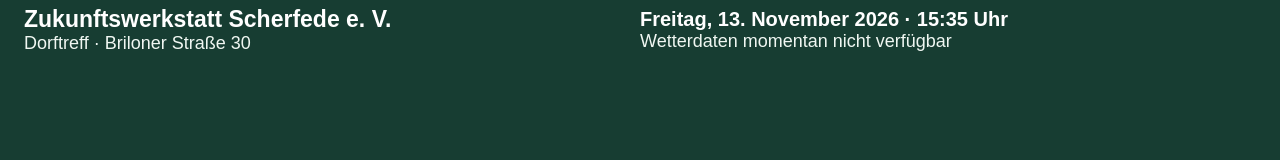
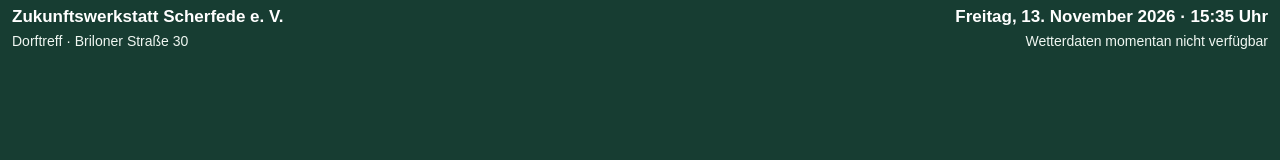
Before and after one commit to aaltmann-design/scherfede-stele, a plain HTML site: page index.html in a window 1280 px wide. Drawn offline with Linux system fonts and the light colour scheme; no server answers.

Commit message:
Add files via upload

```diff
--- a/index.html
+++ b/index.html
@@ -2,49 +2,76 @@
 <html lang="de">
 <head>
 <meta charset="utf-8">
-<meta name="viewport" content="width=device-width,initial-scale=1">
+<meta name="viewport" content="width=device-width, initial-scale=1">
 <title>Zukunftswerkstatt Scherfede e. V. – Stele Kopfzeile</title>
 <style>
-* {box-sizing:border-box}
-html,body{margin:0;width:100%;height:100%;overflow:hidden;background:#173d32;color:#fff;font-family:Arial,Helvetica,sans-serif}
-header{height:60px;width:100%;max-width:100%;display:grid;grid-template-columns:50% 50%;align-items:center;padding:6px 24px;gap:0}
-.left .name{font-weight:700;font-size:23px;white-space:nowrap}
-.left .addr{font-size:18px;color:#f0f7f2;white-space:nowrap}
-.datetime{font-size:20px;font-weight:700;white-space:nowrap}
-.weather{font-size:18px;color:#f0f7f2;white-space:nowrap}
-@media(max-width:850px){header{width:100%;grid-template-columns:46% 54%;padding:10px 14px}.left .name{font-size:clamp(11px,2.5vw,29px)}.left .addr{font-size:clamp(10px,1.8vw,22px)}.datetime{font-size:clamp(11px,2vw,24px)}.weather{font-size:clamp(10px,1.8vw,22px)}}
+  * { box-sizing: border-box; }
+  html, body { margin: 0; padding: 0; width: 100%; height: 100%; overflow: hidden; background: #173d32; color: white; font-family: Arial, Helvetica, sans-serif; }
+  /* Galaxy Signage skaliert diese 60px hohe HTML-Fläche auf 120px. */
+  .kopf { position: relative; width: 100%; height: 60px; background: #173d32; overflow: hidden; }
+  .links, .rechts { position: absolute; top: 0; height: 60px; min-width: 0; }
+  .links { left: 12px; right: 52%; }
+  .rechts { left: 48%; right: 12px; text-align: right; }
+  .name, .datum { position: absolute; top: 7px; left: 0; right: 0; font-size: 17px; font-weight: 700; line-height: 20px; white-space: nowrap; }
+  .adresse, .wetter { position: absolute; top: 33px; left: 0; right: 0; font-size: 14px; line-height: 17px; color: #f0f7f2; white-space: nowrap; }
+  @media(max-width: 850px) {
+    .links { left: 8px; right: 52%; }
+    .rechts { left: 48%; right: 8px; }
+    .name, .datum { font-size: clamp(9px, 1.6vw, 17px); }
+    .adresse, .wetter { font-size: clamp(8px, 1.35vw, 14px); }
+  }
 </style>
 </head>
 <body>
-<header aria-label="Stele Kopfzeile">
- <section class="left"><div class="name">Zukunftswerkstatt Scherfede e. V.</div><div class="addr">Dorftreff · Briloner Straße 30</div></section>
- <section class="right"><div class="datetime" id="datetime">Datum und Uhrzeit werden geladen …</div><div class="weather" id="weather">Wetter Scherfede wird geladen …</div></section>
+<header class="kopf" aria-label="Stele Kopfzeile">
+  <section class="links">
+    <div class="name">Zukunftswerkstatt Scherfede e. V.</div>
+    <div class="adresse">Dorftreff · Briloner Straße 30</div>
+  </section>
+  <section class="rechts">
+    <div class="datum" id="datetime">Datum und Uhrzeit werden geladen …</div>
+    <div class="wetter" id="weather">Wetter Scherfede wird geladen …</div>
+  </section>
 </header>
 <script>
 'use strict';
 const dateEl = document.getElementById('datetime');
 const weatherEl = document.getElementById('weather');
-function updateDate(){
+function updateDate() {
   const now = new Date();
-  const date = new Intl.DateTimeFormat('de-DE',{timeZone:'Europe/Berlin',weekday:'long',day:'numeric',month:'long',year:'numeric'}).format(now);
-  const time = new Intl.DateTimeFormat('de-DE',{timeZone:'Europe/Berlin',hour:'2-digit',minute:'2-digit',hourCycle:'h23'}).format(now);
+  const date = new Intl.DateTimeFormat('de-DE', { timeZone: 'Europe/Berlin', weekday: 'long', day: 'numeric', month: 'long', year: 'numeric' }).format(now);
+  const time = new Intl.DateTimeFormat('de-DE', { timeZone: 'Europe/Berlin', hour: '2-digit', minute: '2-digit', hourCycle: 'h23' }).format(now);
   dateEl.textContent = date + ' · ' + time + ' Uhr';
 }
-updateDate(); setInterval(updateDate,15000);
-function symbol(code){if(code===0)return '☀️';if(code<=3)return '⛅';if(code===45||code===48)return '🌫️';if(code>=51&&code<=67)return '🌧️';if(code>=71&&code<=77)return '❄️';if(code>=80&&code<=82)return '🌦️';if(code>=95)return '⛈️';return '🌤️';}
-async function updateWeather(){
+updateDate();
+setInterval(updateDate, 15000);
+function symbol(code) {
+  if(code === 0) return '☀️';
+  if(code <= 3) return '⛅';
+  if(code === 45 || code === 48) return '🌫️';
+  if(code >= 51 && code <= 67) return '🌧️';
+  if(code >= 71 && code <= 77) return '❄️';
+  if(code >= 80 && code <= 82) return '🌦️';
+  if(code >= 95) return '⛈️';
+  return '🌤️';
+}
+async function updateWeather() {
   try {
     const url = 'https://api.open-meteo.com/v1/forecast?latitude=51.53&longitude=9.03&current=temperature_2m,weather_code&daily=temperature_2m_max,temperature_2m_min,weather_code&timezone=Europe%2FBerlin&forecast_days=2';
-    const resp = await fetch(url,{cache:'no-store'}); if(!resp.ok)throw new Error('Wetterdienst nicht erreichbar');
-    const data=await resp.json();
-    const current=Math.round(data.current.temperature_2m);
-    const todayHi=Math.round(data.daily.temperature_2m_max[0]);
-    const tomorrowHi=Math.round(data.daily.temperature_2m_max[1]);
-    const tomorrowLo=Math.round(data.daily.temperature_2m_min[1]);
-    weatherEl.textContent=`${symbol(data.current.weather_code)} Jetzt ${current} °C · Heute ${todayHi} °C · Morgen ${symbol(data.daily.weather_code[1])} ${tomorrowLo}–${tomorrowHi} °C`;
-  } catch(err){weatherEl.textContent='Wetterdaten momentan nicht verfügbar';}
+    const resp = await fetch(url, { cache: 'no-store' });
+    if (!resp.ok) throw new Error('Wetterdienst nicht erreichbar');
+    const data = await resp.json();
+    const current = Math.round(data.current.temperature_2m);
+    const todayHi = Math.round(data.daily.temperature_2m_max[0]);
+    const tomorrowHi = Math.round(data.daily.temperature_2m_max[1]);
+    const tomorrowLo = Math.round(data.daily.temperature_2m_min[1]);
+    weatherEl.textContent = `${symbol(data.current.weather_code)} Jetzt ${current} °C · Heute ${todayHi} °C · Morgen ${symbol(data.daily.weather_code[1])} ${tomorrowLo}–${tomorrowHi} °C`;
+  } catch (err) {
+    weatherEl.textContent = 'Wetterdaten momentan nicht verfügbar';
+  }
 }
-updateWeather(); setInterval(updateWeather,15*60*1000);
+updateWeather();
+setInterval(updateWeather, 15 * 60 * 1000);
 </script>
 </body>
 </html>
```
